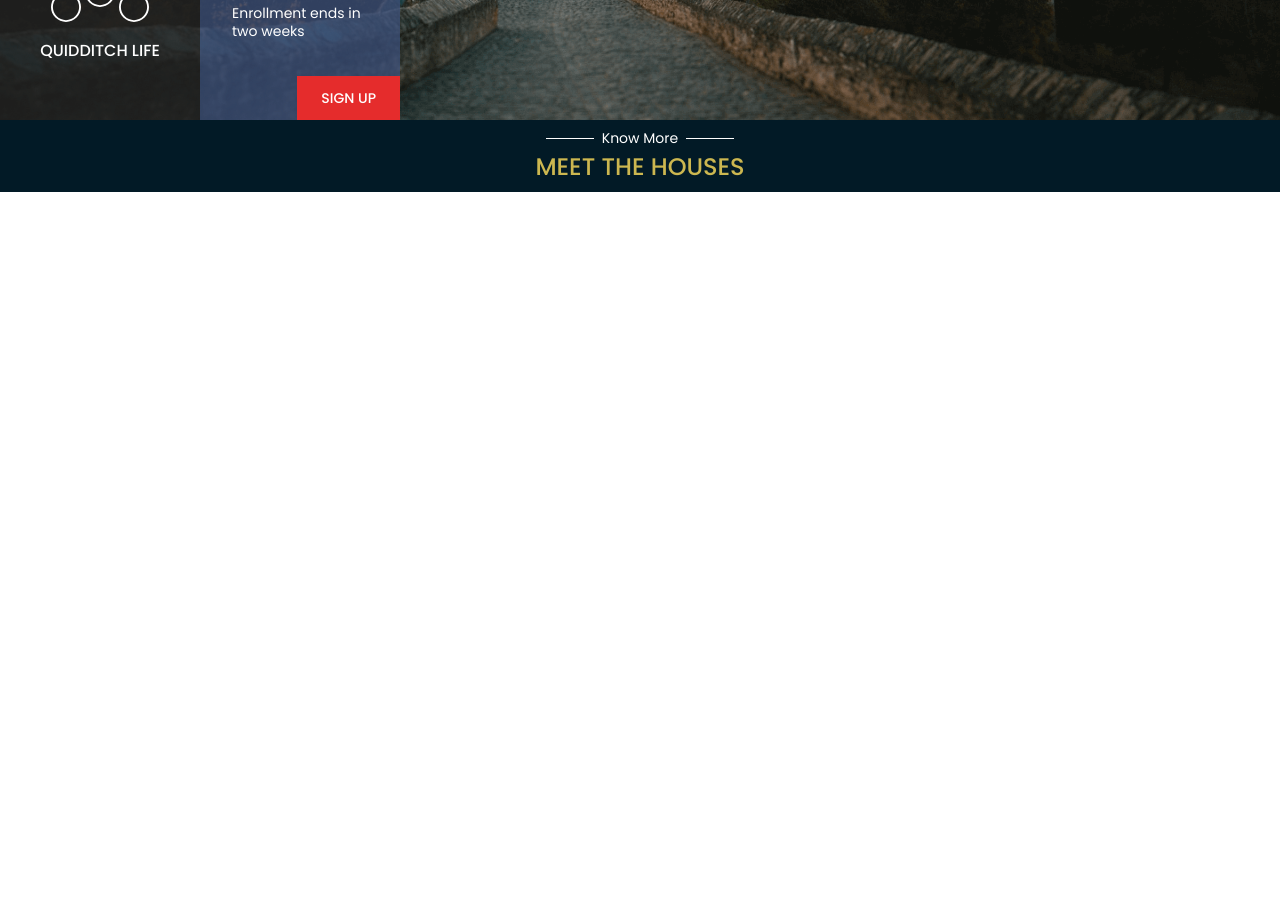
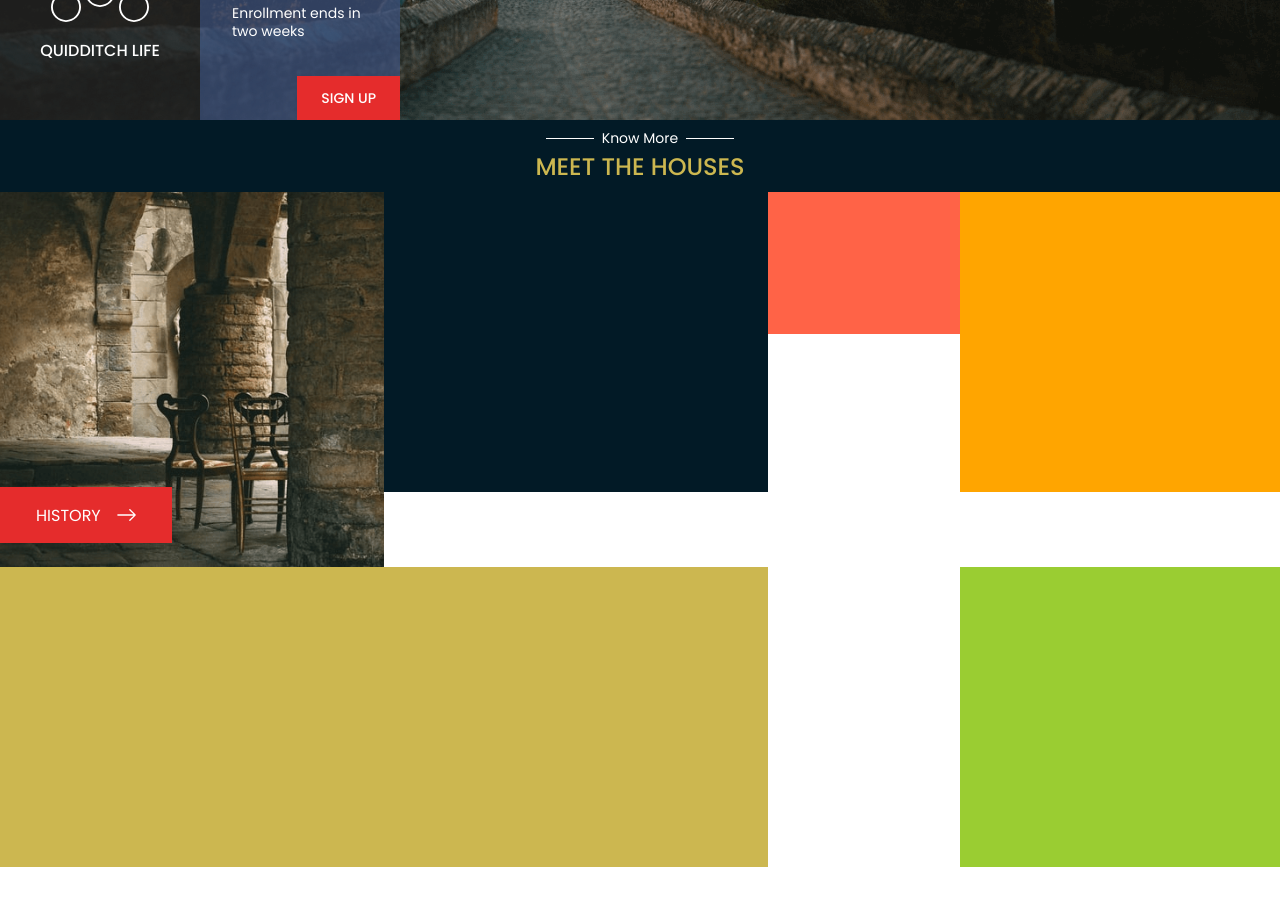
Before and after one commit to Pedro-Henrique-Ferreti/hogwarts-school, a Nuxt app: page / in a window 1280 px wide. Shown: the part 680-1586 px from the top of the page. Before the commit the page ends 1200 px from the top, so only its background shows below. Built offline with nearby package versions, Linux system fonts and the light colour scheme; a web font is replaced by a local one.

Commit message:
Created About section cards

```diff
--- a/components/SectionAbout.vue
+++ b/components/SectionAbout.vue
@@ -1,27 +1,80 @@
 <template>
-  <section class="about">
+  <section class="about" id="about">
     <SectionHeader subtitle="Know More">Meet The Houses</SectionHeader>
+    <div class="about__content">
+      <div class="about__column-left">
+        <CardHistory />
+        <CardExplore />
+        <CardAnimals class="about__card-animals" />
+      </div>
+      <div class="about__column-right">
+        <CardTournament class="about__card-tournament" />
+        <CardTransport />
+        <CardAdministration />
+      </div>
+    </div>
   </section>
 </template>
 
 <script>
 import SectionHeader from '@/components/SectionHeader.vue';
+import CardHistory from '@/components/SectionAboutCardHistory.vue';
+import CardExplore from '@/components/SectionAboutCardExplore.vue';
+import CardAnimals from '@/components/SectionAboutCardAnimals.vue';
+import CardTournament from '@/components/SectionAboutCardTournament.vue';
+import CardTransport from '@/components/SectionAboutCardTransport.vue';
+import CardAdministration from '@/components/SectionAboutCardAdministration.vue';
 
 export default {
   name: 'SectionAbout',
   components: {
     SectionHeader,
+    CardHistory,
+    CardExplore,
+    CardAnimals,
+    CardTournament,
+    CardTransport,
+    CardAdministration,
   },
 };
 </script>
 
 <style lang="scss" scoped>
 .about {
-  min-height: 50vh;
-  p {
-    width: 200px;
-    height: 200px;
-    overflow: scroll;
+  &__content {
+    @media (min-width: $desktop-up) {
+      display: grid;
+      grid-template-columns: 60% 40%;
+      height: $section-height__desktop;
+    }
+  }
+  &__column-left {
+    @media (min-width: $large-tablet-portrait-up) {
+      display: grid;
+      grid-template-columns: 1fr 1fr;
+      .about__card-animals {
+        grid-column: 1 / 3;
+      }
+    }
+    @media (min-width: $desktop-up) {
+      grid-template-rows: 375px 375px;
+    }
+  }
+  &__column-right {
+    @media (min-width: $large-tablet-portrait-up) {
+      display: grid;
+      grid-template-columns: 1fr 1fr;
+      .about__card-tournament {
+        grid-column: 1 / 3;
+      }
+    }
+    @media (min-width: $desktop-up) {
+      grid-template-columns: 37.5% 1fr;
+      .about__card-tournament {
+        grid-column: 1 / 1;
+        grid-row: 1 / 3;
+      }
+    }
   }
 }
 </style>
--- /dev/null
+++ b/components/SectionAboutCardAdministration.vue
@@ -0,0 +1,17 @@
+<template>
+  <div class="card-administration"></div>
+</template>
+
+<script>
+export default {
+  name: 'SectionAboutCardAdministration',
+};
+</script>
+
+<style lang="scss" scoped>
+.card-administration {
+  background-color: yellowgreen;
+  width: 100%;
+  height: 300px;
+}
+</style>
--- /dev/null
+++ b/components/SectionAboutCardAnimals.vue
@@ -0,0 +1,17 @@
+<template>
+  <div class="card-animals"></div>
+</template>
+
+<script>
+export default {
+  name: 'SectionAboutCardAnimals',
+};
+</script>
+
+<style lang="scss" scoped>
+.card-animals {
+  background-color: $golden-1;
+  width: 100%;
+  height: 300px;
+}
+</style>
--- /dev/null
+++ b/components/SectionAboutCardExplore.vue
@@ -0,0 +1,17 @@
+<template>
+  <div class="card-explore"></div>
+</template>
+
+<script>
+export default {
+  name: 'SectionAboutCardExplore',
+};
+</script>
+
+<style lang="scss" scoped>
+.card-explore {
+  background-color: $blue-1;
+  width: 100%;
+  height: 300px;
+}
+</style>
--- /dev/null
+++ b/components/SectionAboutCardHistory.vue
@@ -0,0 +1,46 @@
+<template>
+  <div class="card-history">
+    <div class="card-history__image" />
+    <CallToAction class="card-history__button">History</CallToAction>
+  </div>
+</template>
+
+<script>
+import CallToAction from '@/components/CallToAction.vue';
+
+export default {
+  name: 'SectionAboutCardHistory',
+  components: {
+    CallToAction,
+  },
+};
+</script>
+
+<style lang="scss" scoped>
+.card-history {
+  @include card-height;
+  background-color: $green-1;
+  // height: $card-height__mobile;
+  position: relative;
+  overflow: hidden;
+  &:hover {
+    .card-history__image {
+      transform: scale(1.1);
+    }
+  }
+  &__image {
+    width: 100%;
+    height: inherit;
+    background-image: url('@/assets/images/castle-inside.png');
+    background-repeat: no-repeat;
+    background-size: cover;
+    background-position: center;
+    transition: transform .2s ease-in-out;
+  }
+  &__button {
+    position: absolute;
+    left: 0;
+    bottom: 24px;
+  }
+}
+</style>
--- /dev/null
+++ b/components/SectionAboutCardTournament.vue
@@ -0,0 +1,17 @@
+<template>
+  <div class="card-tournament"></div>
+</template>
+
+<script>
+export default {
+  name: 'SectionAboutCardTournament',
+};
+</script>
+
+<style lang="scss" scoped>
+.card-tournament {
+  background-color: tomato;
+  width: 100%;
+  height: 142px;
+}
+</style>
--- /dev/null
+++ b/components/SectionAboutCardTransport.vue
@@ -0,0 +1,17 @@
+<template>
+  <div class="card-transport"></div>
+</template>
+
+<script>
+export default {
+  name: 'SectionAboutCardTransport',
+};
+</script>
+
+<style lang="scss" scoped>
+.card-transport {
+  background-color: orange;
+  width: 100%;
+  height: 300px;
+}
+</style>
```
Also changed, not shown: assets/images/castle-inside.png (added).
